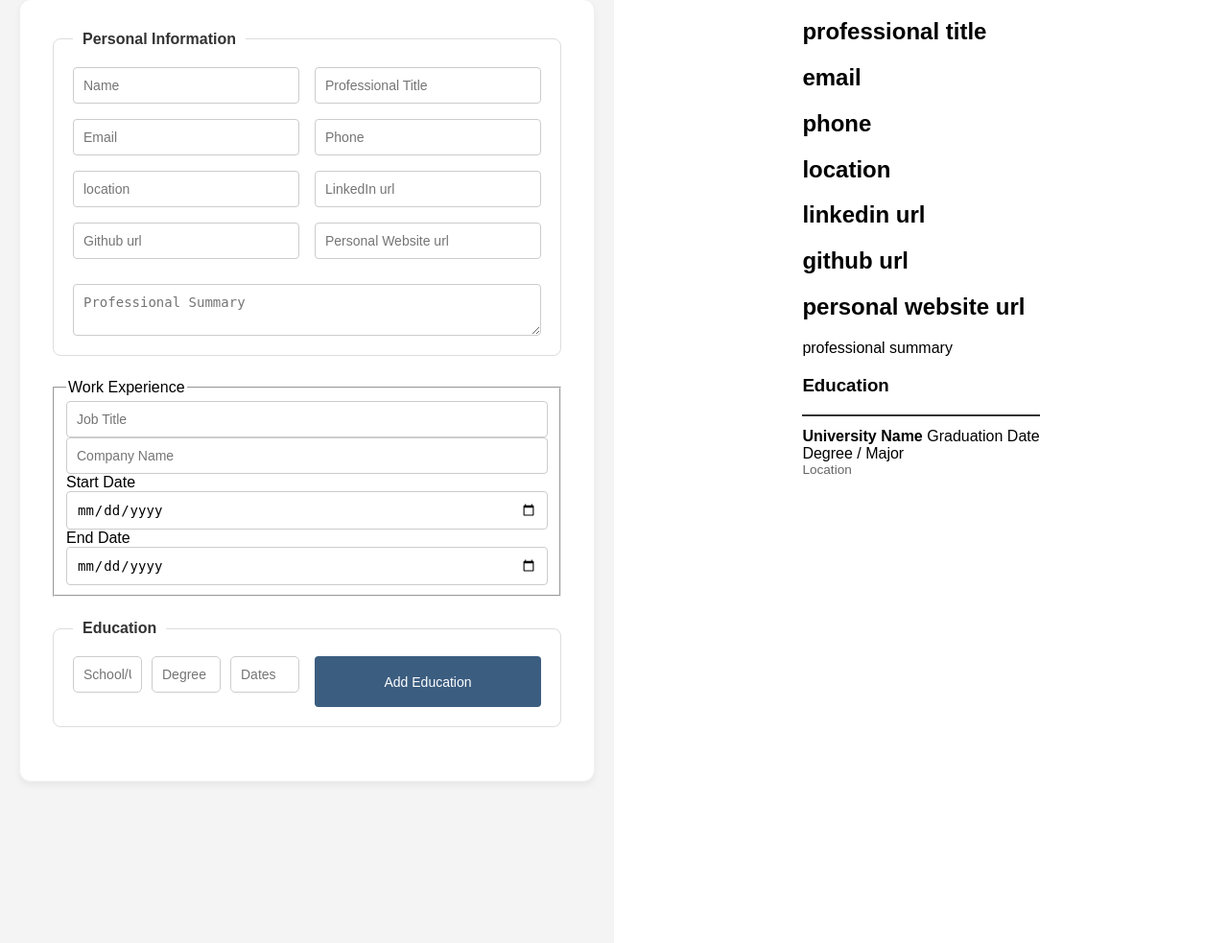
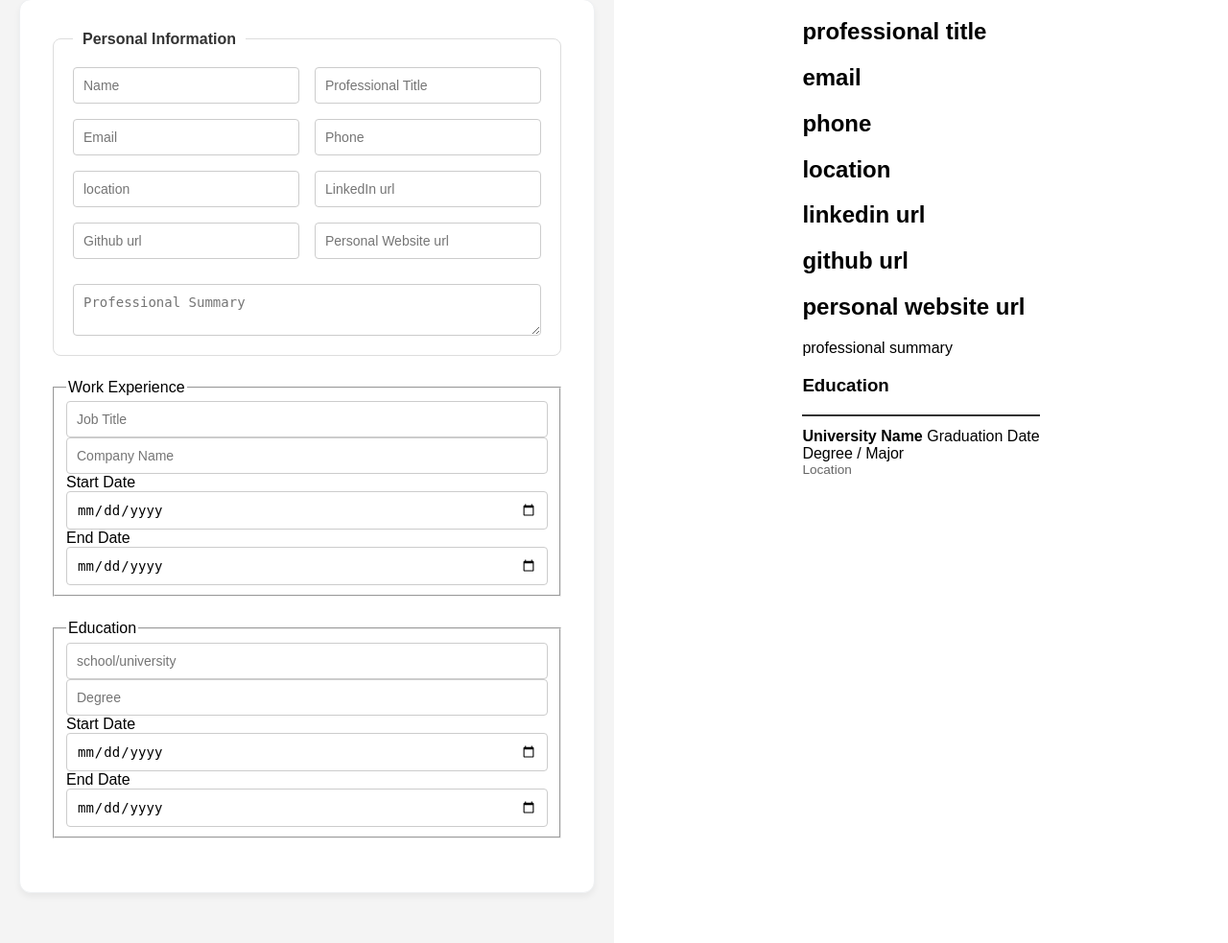
Before and after one commit to aswanth-mc/atsFriendlyResumeBulilder, a Flask app: page / in a window 1280 px wide. Shown: the part 89-1072 px from the top of the page at 96% size. Run offline with Flask 3, Linux system fonts and the light colour scheme.

Commit message:
style : add a new style to edu input

```diff
--- a/templates/index.html
+++ b/templates/index.html
@@ -42,17 +42,21 @@
                     </div>
                 </div>
             </fieldset>
-           <fieldset class="field-group">
-    <legend>Education</legend>
-
-    <div class="education-row">
-        <input type="text" id="school-input" placeholder="School/University">
-        <input type="text" id="degree-input" placeholder="Degree">
-        <input type="text" id="edu-date-input" placeholder="Dates">
-    </div>
-
-    <button type="button" class="add-btn">Add Education</button>
-</fieldset>
+            <fieldset>
+                <legend>Education</legend>
+                <input type="text" id="school-input" placeholder="school/university">
+                <input type="text" id="degree-input" placeholder="Degree">
+                <div class="date-group">
+                    <div class="date-field">
+                        <label>Start Date</label>
+                        <input type="date" id="start-date">
+                    </div>
+                    <div class="date-field">
+                        <label>End Date</label>
+                        <input type="date" id="end-date">
+                    </div>
+                </div>
+            </fieldset>
         </form>
     </main>
     <aside id="preview-section">
```
